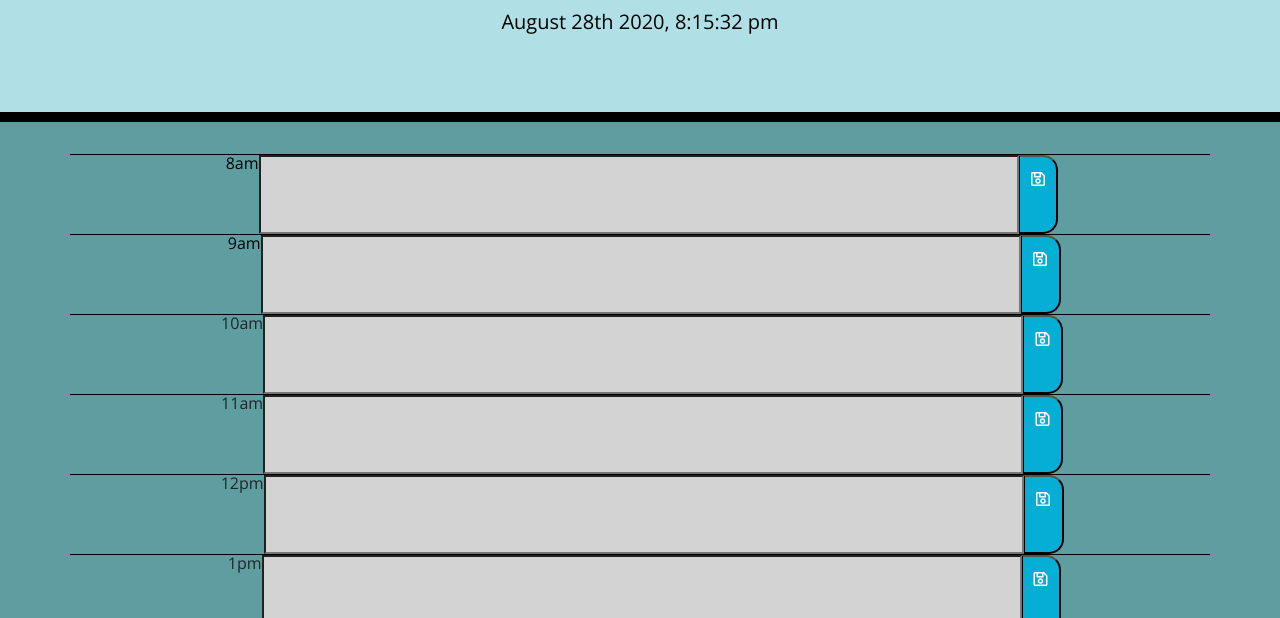
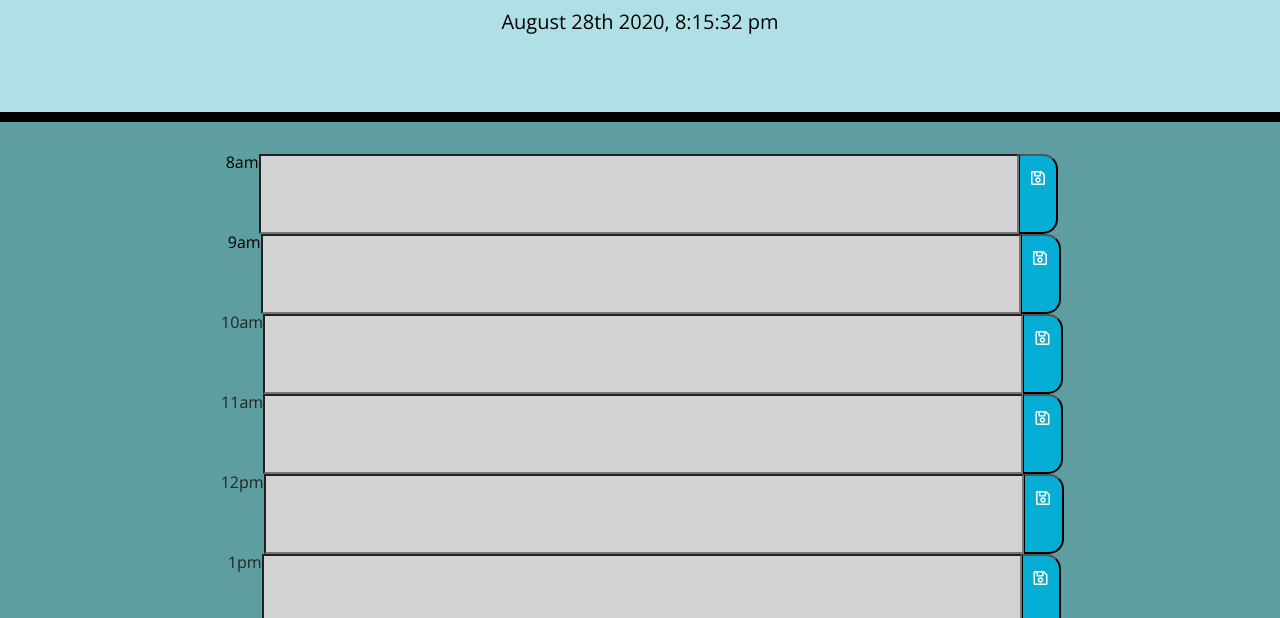
Before and after one commit to Brendon-Ravn/workday-scheduler, a plain HTML site: page index.html in a window 1280 px wide. Shown: the part 182-800 px from the top of the page. Drawn offline with nearby package versions, Linux system fonts and the light colour scheme.

Commit message:
Update style.css

```diff
--- a/style.css
+++ b/style.css
@@ -34,7 +34,6 @@ textarea {
 .row {
   white-space: pre-wrap;
   height: 80px;
-  border-top: 1px solid black;;
 }
 
 .hour {
```
